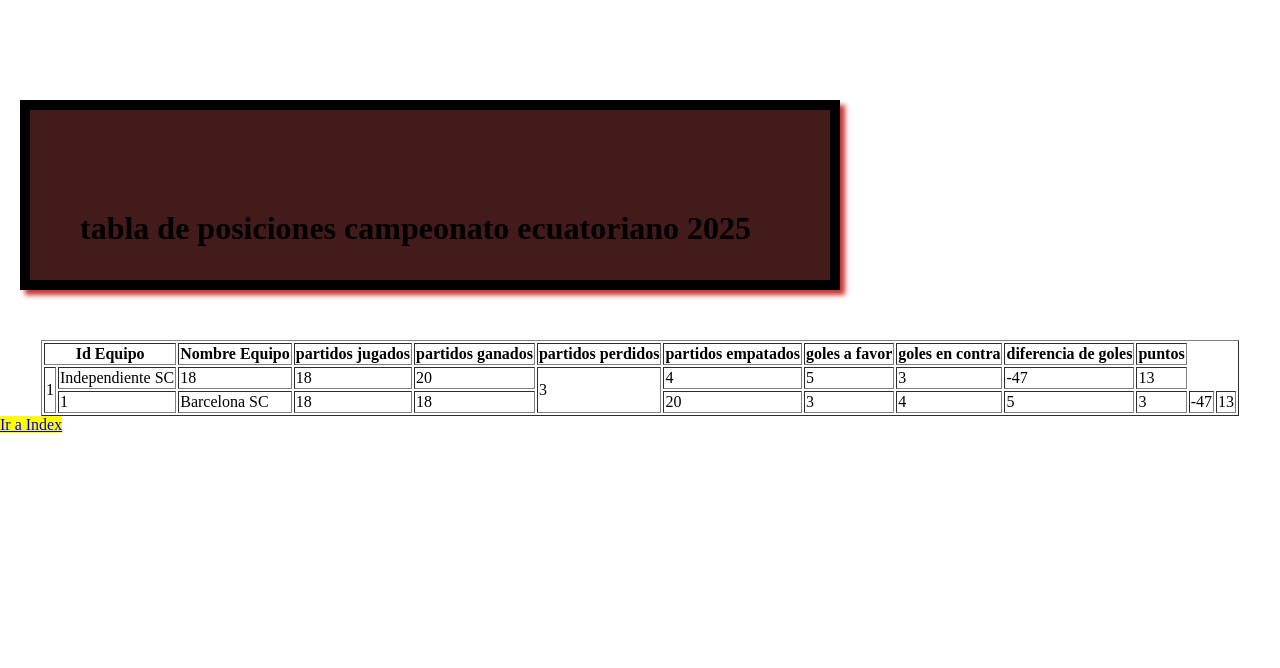
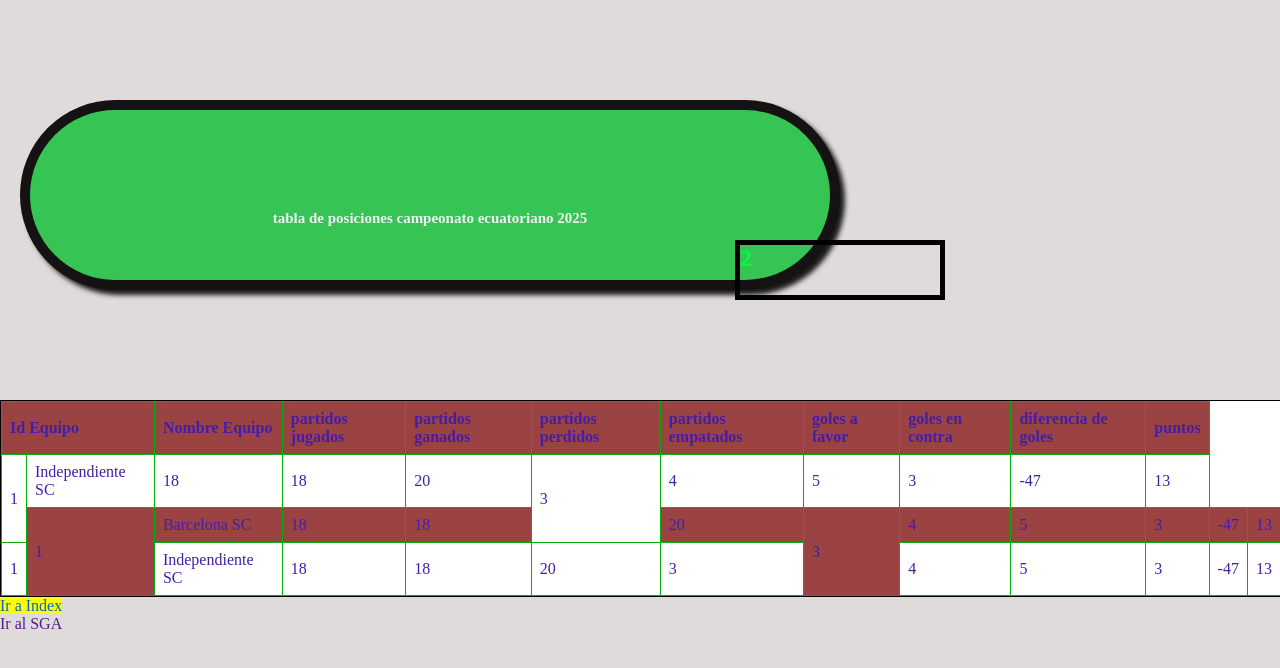
Before and after one commit to JustinAlejito23/manejoformulario, a plain HTML site: page vistas/tabla.html in a window 1280 px wide. Drawn offline with Linux system fonts and the light colour scheme.

Commit message:
estilos formulario

```diff
--- a/estilos/estilos.css
+++ b/estilos/estilos.css
@@ -1,18 +1,64 @@
 /*selector universal*/
 *{
     margin:auto;
-    /*color: rgb(31, 34, 33);*/
-    /*background-image: url(../img/peakpx.jpg);
-    background-repeat: no-repeat;*/
+    /*color: (rgb(215, 196, 196));
+    background-image: url(../img/peakpx.jpg);
+    background-repeat: no-repeat;
+    background-size: cover;*/
 }
 /*estilos para el contenedor titulo*/
 .titulo-contenedor{
-    background:  rgb(67, 27, 27);
-    border: 10px solid #000;
-    /*border-radius: 100px;*/
+    background:  rgb(54, 196, 85);
+    border: 10px solid #141212;
+    border-radius: 100px;
     width: 700px;
     height: 50px;
     padding: 100px 50px 20px 50px;
     margin: 100px 20px 50px 20px;
-    box-shadow: 5px 5px 5px rgb(200, 50, 50);
+    box-shadow: 5px 5px 5px rgb(26, 25, 25);
 }
+.contenedor1{
+    width: 200px;
+     height: 50px;
+     border: 5px solid #000;
+     position: relative;
+     top: -100px;
+     left: 200px;
+}
+
+.contenedor{
+    width: 100%;
+    border: 1px solid #000;
+}
+.tabla{
+    border-collapse: collapse;
+    width: 100%;
+}
+th, td{
+    border: 1px solid #07ab0a;
+    padding: 8px;
+    text-align: left;
+}
+th{
+    background-color: #9b4343;
+    font-weight: bold;
+}
+tr:nth-child(even){
+    background-color: #9b4343;
+}
+/*pseudo hover*/
+tr:hover{
+    background-color: #07ab0a;
+}
+a{
+    color: #0066cc;
+    text-decoration: none;
+
+}
+a:hover{
+    color: #0aec24;
+
+}
+a:visited{
+    color: #551a8b;
+}
--- a/vistas/tabla.html
+++ b/vistas/tabla.html
@@ -5,11 +5,11 @@
     <meta name="viewport" content="width=device-width, initial-scale=1.0">
     <link rel="stylesheet" href="../estilos/estilos.css">
     <title>tablas</title>
-<!-- <style>
+ <style>
      body{
         margin: auto;
         color: rgb(0,255,68);
-        background-color: rgb(139, 16, 16);
+        background-color: rgb(224, 219, 219);
      }
 
      /* Aqui va un comentario
@@ -21,19 +21,25 @@
      }
      /* utilizamos el elemento id*/
      #titulo{
-        color: blue;
+        color: rgb(240, 240, 245);
         text-align: center;
         font-size: 15px;
      }
-    </style>-->
+    </style>
 </head>
 <body>
     <div class="titulo-contenedor">
          <h1 id="titulo">tabla de posiciones campeonato ecuatoriano 2025</h1>
     </div>
 
+    <!--creo una caja-->
+    <div class="contenedor1">
+        <h2>2</h2>
+
+    </div>
+
     <div class="contenedor">
-        <table border="1px">
+        <table class="tabla">
             <thead>
 <tr>
     <th colspan="2"> Id Equipo</th>
@@ -75,15 +81,30 @@
                     <td>-47</td>
                     <td>13</td>
                 </tr>
-
+ <tr>
+                    <td rowspan="2">1</td>
+                    <td>Independiente SC</td>
+                    <td>18</td>
+                    <td>18</td>
+                    <td>20</td>
+                    <td rowspan="2">3</td>
+                    <td>4</td>
+                    <td>5</td>
+                    <td>3</td>
+                    <td>-47</td>
+                    <td>13</td>
+                </tr>
             </tbody>
             <tfoot>
 
             </tfoot>
         </table>
     </div>
+    <div class="contenedor2">
+        <a href="../index.html" style="background-color: yellow;">Ir a Index</a>
+    </div>
     <div>
-        <a href="../index.html" style="background-color: yellow;">Ir a Index</a>
+        <a href="">Ir al SGA</a>
     </div>
 </body>
 </html>
```
Also changed, not shown: estilos/formulario.css (added, +35 -0 lines), vistas/formulario.html (+1 -0 lines).
